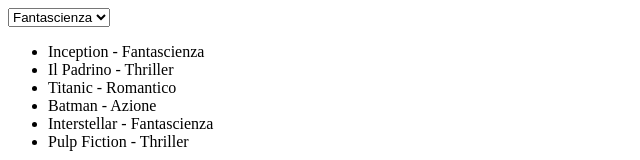
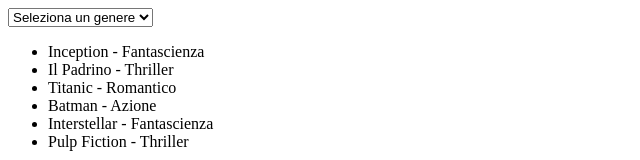
Before and after one commit to gialli24/react-movie-filter, a React (Vite) app: page / in a window 1280 px wide. Shown: the top 160 px of the page, without its empty margins (0-640 px from the left). Built offline with nearby package versions, Linux system fonts and the light colour scheme.

Commit message:
implement genre filtering functionality in AppMain component

```diff
--- a/src/components/AppMain.jsx
+++ b/src/components/AppMain.jsx
@@ -1,4 +1,8 @@
+import { useState } from "react";
+
 export default function AppMain({ films }) {
+
+    const [filteredFilms, setFilteredFilms] = useState(films);
 
     let genres = [];
     films.filter(film => {
@@ -7,13 +11,26 @@
         }
     })
 
+    function selectGenre(e) {
+        const genre = e.target.value;
+
+        if (genre) {
+            setFilteredFilms(
+                films.filter(film => film.genre === genre)
+            )
+        } else {
+            setFilteredFilms(films)
+        }
+    }
+
     return (
         <main>
             <div className="filters">
-                <select name="" id="">
+                <select onChange={(e) => selectGenre(e)}>
+                    <option value="" >Seleziona un genere</option>
                     {
-                        genres.map(genre => (
-                            <option value={genre}>{genre}</option>
+                        genres.map((genre, i) => (
+                            <option key={i} value={genre} >{genre}</option>
                         ))
                     }
                 </select>
@@ -22,12 +39,12 @@
             <div className="films-list">
                 <ul>
                     {
-                        films.map((film, i) => (
+                        filteredFilms.map((film, i) => (
                             <li key={i}>{film.title} - {film.genre}</li>
                         ))
                     }
                 </ul>
             </div>
-        </main>
+        </main >
     );
 }
```
